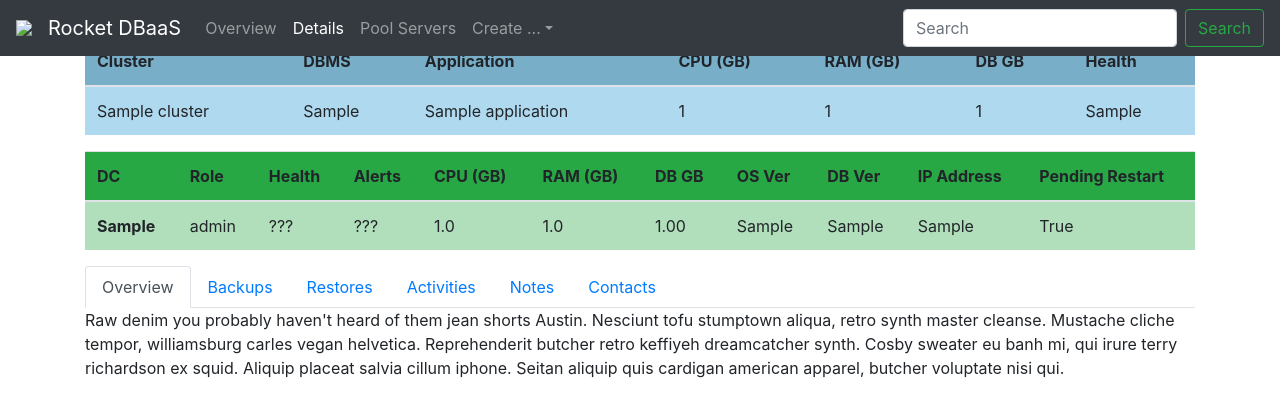
After one commit to BrianWaganerSTL/RocketDBaaS_api, a Django app: template NG/templates/cluster_details.html in a window 1280 px wide. The commit adds this page. Shown: the top 417 px of the page. Run offline with Django 3.2, Linux system fonts and the light colour scheme; the template is opened without the code that fills it: values that come from a table or form of the project are taken from there, others are empty; tables that the repository leaves empty hold one stand-in row (values such as "Sample post"); parts of the project's set-up code (start-up, migrations or seed data) failed here and were passed over; some libraries are stand-ins or nearby versions.

Commit message:
Added cluster_details.html, cluster_detail_view.py, and path Added reports dropdown for the Overview.html page

```diff
--- /dev/null
+++ b/NG/templates/cluster_details.html
@@ -0,0 +1,201 @@
+<!doctype html>
+<html lang="en">
+<head>
+    {% load static %}
+    {% load humanize %}
+    {% load i18n %}
+
+    <meta charset="utf-8">
+    <meta name="viewport" content="width=device-width, initial-scale=1, shrink-to-fit=no">
+    <meta name="description" content="">
+    <meta name="author" content="">
+    <link rel="icon" href="{% static 'icons/favicon.ico' %}">
+
+    <title>Rocket DBaaS - Cluster Details</title>
+
+    <!-- Bootstrap core CSS -->
+    <link href="{% static 'css/bootstrap.min.css' %}" rel="stylesheet">
+
+    <link rel="apple-touch-icon" sizes="57x57" href="{% static 'icons/apple-icon-57x57.png' %}">
+    <link rel="apple-touch-icon" sizes="60x60" href="{% static 'icons/apple-icon-60x60.png' %}">
+    <link rel="apple-touch-icon" sizes="72x72" href="{% static 'icons/apple-icon-72x72.png' %}">
+    <link rel="apple-touch-icon" sizes="76x76" href="{{% static 'icons/apple-icon-76x76.png' %}">
+    <link rel="apple-touch-icon" sizes="114x114" href="{% static 'icons/apple-icon-114x114.png' %}">
+    <link rel="apple-touch-icon" sizes="120x120" href="{% static 'icons/apple-icon-120x120.png' %}">
+    <link rel="apple-touch-icon" sizes="144x144" href="{% static 'icons/apple-icon-144x144.png' %}">
+    <link rel="apple-touch-icon" sizes="152x152" href="{% static 'icons/apple-icon-152x152.png' %}">
+    <link rel="apple-touch-icon" sizes="180x180" href="{% static 'icons/apple-icon-180x180.png' %}">
+    <link rel="icon" type="image/png" sizes="192x192" href="{% static 'icons/android-icon-192x192.png' %}">
+    <link rel="icon" type="image/png" sizes="32x32" href="{% static 'icons/favicon-32x32.png' %}">
+    <link rel="icon" type="image/png" sizes="96x96" href="{% static 'icons/favicon-96x96.png' %}">
+    <link rel="icon" type="image/png" sizes="16x16" href="{% static 'icons/favicon-16x16.png' %}">
+    <link rel="manifest" href="{% static 'icons/manifest.json' %}">
+    <meta name="msapplication-TileColor" content="#ffffff">
+    <meta name="msapplication-TileImage" content="/ms-icon-144x144.png">
+    <meta name="theme-color" content="#ffffff">
+
+    <!-- Custom styles for this template -->
+    <link href="{% static 'css/examples/starter-template.css' %}" rel="stylesheet">
+</head>
+
+<body>
+
+<nav class="navbar navbar-expand-md navbar-dark bg-dark fixed-top">
+    <img class="navbar-brand" src="{% static 'icons/favicon-32x32.png' %}">
+    <a class="navbar-brand" href="#"> Rocket DBaaS</a>
+    <button class="navbar-toggler" type="button" data-toggle="collapse" data-target="#navbarsExampleDefault"
+            aria-controls="navbarsExampleDefault" aria-expanded="false" aria-label="Toggle navigation">
+        <span class="navbar-toggler-icon"></span>
+    </button>
+
+    <div class="collapse navbar-collapse" id="navbarsExampleDefault">
+        <ul class="navbar-nav mr-auto">
+            <li class="nav-item ">
+                <a class="nav-link" href="home">Overview</a>
+            </li>
+            <li class="nav-item active">
+                <a class="nav-link" href="#">Details</a>
+            </li>
+            <li class="nav-item">
+                <a class="nav-link" href="#">Pool Servers</a>
+            </li>
+            <li class="nav-item dropdown">
+                <a class="nav-link dropdown-toggle" href="https://example.com" id="dropdown01" data-toggle="dropdown"
+                   aria-haspopup="true" aria-expanded="false">Create ...</a>
+                <div class="dropdown-menu" aria-labelledby="dropdown01">
+                    <a class="dropdown-item" href="#">Create Contact</a>
+                    <a class="dropdown-item" href="#">Create Application</a>
+                    <a class="dropdown-item" href="#">Create Alert Triggers</a>
+                    <a class="dropdown-item" href="#">Create Cluster</a>
+                </div>
+            </li>
+        </ul>
+        <form class="form-inline my-2 my-lg-0">
+            <input class="form-control mr-sm-2" type="text" placeholder="Search" aria-label="Search">
+            <button class="btn btn-outline-success my-2 my-sm-0" type="submit">Search</button>
+        </form>
+    </div>
+</nav>
+
+<main role="main" class="container">
+    {% for c in cluster %}
+        <div class="card-title">{{ c.application.application_name }}</div>
+        <div>
+            <table class="table table-hover" style="background-color: #afd9ee">
+                <thead>
+                <tr style="background-color: #79aec8">
+                    <th scope="col">Cluster</th>
+                    <th scope="col">DBMS</th>
+                    <th scope="col">Application</th>
+                    <th scope="col">CPU (GB)</th>
+                    <th scope="col">RAM (GB)</th>
+                    <th scope="col">DB GB</th>
+                    <th scope="col">Health</th>
+                </tr>
+                </thead>
+                <tbody>
+                <tr>
+                    <td>{{ c.cluster_name }}</td>
+                    <td>{{ c.dbms_type }}</td>
+                    <td>{{ c.application }}</td>
+                    <td>{{ c.requested_cpu }}</td>
+                    <td>{{ c.requested_mem_gb }}</td>
+                    <td>{{ c.requested_db_gb|intcomma }}</td>
+                    <td>{{ c.cluster_health }}</td>
+                </tr>
+
+                </tbody>
+            </table>
+        </div>
+    {% endfor %}
+    <div style="background-color: #b1dfbb">
+        <table class="table table-hover">
+            <thead>
+            <tr style="background-color: #28a745">
+                <th scope="col">DC</th>
+                <th scope="col">Role</th>
+                <th scope="col">Health</th>
+                <th scope="col">Alerts</th>
+                <th scope="col">CPU (GB)</th>
+                <th scope="col">RAM (GB)</th>
+                <th scope="col">DB GB</th>
+                <th scope="col">OS Ver</th>
+                <th scope="col">DB Ver</th>
+                <th scope="col">IP Address</th>
+                <th scope="col">Pending Restart</th>
+            </tr>
+            </thead>
+            <tbody>
+            {% for s in servers %}
+                <tr>
+                    <th>{{ s.data_center }}</th>
+                    <td>{{ s.node_role }}</td>
+                    <td>???</td>
+                    <td>???</td>
+                    <td>{{ s.cpu }}</td>
+                    <td>{{ s.mem_gb }}</td>
+                    {# https://stackoverflow.com/questions/44773579/django-template-nested-for-loop#}
+                    <td>{{ s.db_gb }}</td>
+                    <td>{{ s.os_version }}</td>
+                    <td>{{ s.db_version }}</td>
+
+                    <td>{{ s.server_ip }}</td>
+                    <td>{{ s.pending_restart_sw }}</td>
+                </tr>
+            {% endfor %}
+            </tbody>
+        </table>
+    </div>
+
+
+<ul class="nav nav-tabs">
+  <li class="nav-item">
+    <a class="nav-link active" data-toggle="tab" href="#home">Overview</a>
+  </li>
+  <li class="nav-item">
+    <a class="nav-link" data-toggle="tab" href="#profile">Backups</a>
+  </li>
+  <li class="nav-item">
+    <a class="nav-link" data-toggle="tab" href="#profile">Restores</a>
+  </li>
+  <li class="nav-item">
+    <a class="nav-link" data-toggle="tab" href="#profile">Activities</a>
+  </li>
+  <li class="nav-item">
+    <a class="nav-link" data-toggle="tab" href="#profile">Notes</a>
+  </li>
+    <li class="nav-item">
+    <a class="nav-link" data-toggle="tab" href="#profile">Contacts</a>
+  </li>
+</ul>
+<div id="myTabContent" class="tab-content">
+  <div class="tab-pane fade show active" id="home">
+    <p>Raw denim you probably haven't heard of them jean shorts Austin. Nesciunt tofu stumptown aliqua, retro synth master cleanse. Mustache cliche tempor, williamsburg carles vegan helvetica. Reprehenderit butcher retro keffiyeh dreamcatcher synth. Cosby sweater eu banh mi, qui irure terry richardson ex squid. Aliquip placeat salvia cillum iphone. Seitan aliquip quis cardigan american apparel, butcher voluptate nisi qui.</p>
+  </div>
+  <div class="tab-pane fade" id="profile">
+    <p>Food truck fixie locavore, accusamus mcsweeney's marfa nulla single-origin coffee squid. Exercitation +1 labore velit, blog sartorial PBR leggings next level wes anderson artisan four loko farm-to-table craft beer twee. Qui photo booth letterpress, commodo enim craft beer mlkshk aliquip jean shorts ullamco ad vinyl cillum PBR. Homo nostrud organic, assumenda labore aesthetic magna delectus mollit.</p>
+  </div>
+  <div class="tab-pane fade" id="dropdown1">
+    <p>Etsy mixtape wayfarers, ethical wes anderson tofu before they sold out mcsweeney's organic lomo retro fanny pack lo-fi farm-to-table readymade. Messenger bag gentrify pitchfork tattooed craft beer, iphone skateboard locavore carles etsy salvia banksy hoodie helvetica. DIY synth PBR banksy irony. Leggings gentrify squid 8-bit cred pitchfork.</p>
+  </div>
+  <div class="tab-pane fade" id="dropdown2">
+    <p>Trust fund seitan letterpress, keytar raw denim keffiyeh etsy art party before they sold out master cleanse gluten-free squid scenester freegan cosby sweater. Fanny pack portland seitan DIY, art party locavore wolf cliche high life echo park Austin. Cred vinyl keffiyeh DIY salvia PBR, banh mi before they sold out farm-to-table VHS viral locavore cosby sweater.</p>
+  </div>
+</div>
+
+
+
+
+</main><!-- /.container -->
+
+<!-- Bootstrap core JavaScript
+================================================== -->
+<!-- Placed at the end of the document so the pages load faster -->
+<script src="https://code.jquery.com/jquery-3.3.1.slim.min.js"
+        integrity="sha384-q8i/X+965DzO0rT7abK41JStQIAqVgRVzpbzo5smXKp4YfRvH+8abtTE1Pi6jizo"
+        crossorigin="anonymous"></script>
+<script>window.jQuery || document.write('<script src="{% static 'js/vendor/jquery-slim.min.js' %}"><\/script>')</script>
+<script src="{% static 'js/vendor/popper.min.js' %}"></script>
+<script src="{% static 'js/bootstrap.min.js' %}"></script>
+</body>
+</html>
--- a/ng/urls.py
+++ b/ng/urls.py
@@ -4,7 +4,7 @@ from django.urls import path, include
 from rest_framework.routers import DefaultRouter
 
 from NextGenDB1 import settings
-from ng.views import homeViews
+from ng.views import homeViews, cluster_details_view
 from ng.views.views import CreateDBInit, MyPoolServersViewSet
 from ng.views.createClusterViewSet import ClusterViewSet
 
@@ -15,6 +15,7 @@ router.register(r'servers', ClusterViewSet)
 
 urlpatterns = [
     url('home$', homeViews.homeView),
+    path('cluster_details/<cluster_name>', cluster_details_view.cluster_details, name='cluster_details'),
 ]# + static(settings.STATIC_URL, document_root=settings.STATIC_ROOT)
 
 urlpatterns += router.urls
```
Also changed, not shown: NG/templates/home.html (+13 -3 lines), NG/views/cluster_details_view.py (added, +13 -0 lines), NG/views/models.bkup.py (added, +166 -0 lines).
